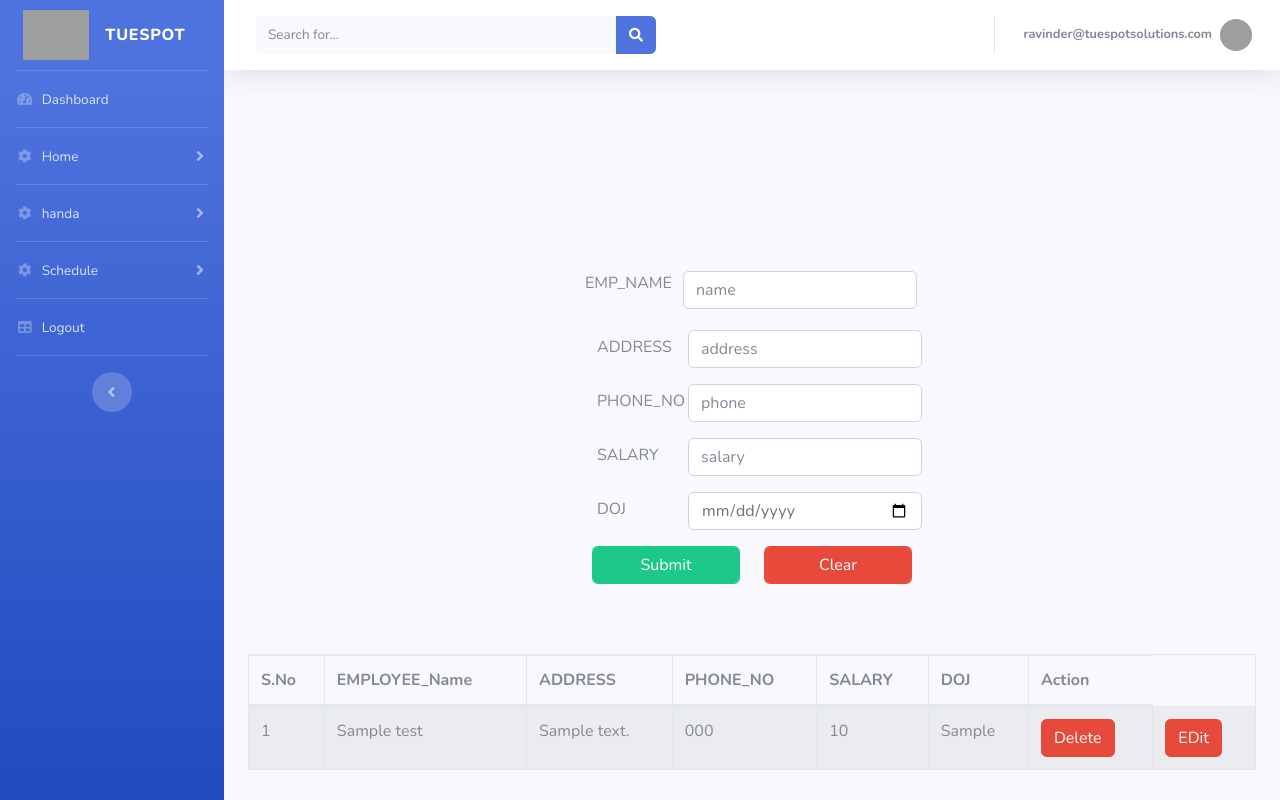
After one commit to vikaskumar1025/basicss, a PHP site: page /employee.php in a window 1280 px wide. The commit adds this page. Run offline with PHP 8.4, Linux system fonts and the light colour scheme; a user stored in the database is signed in; tables that the repository leaves empty or names only in its code hold one stand-in row (values such as "Sample post"); grey boxes are pictures that could not be loaded.

Commit message:
uyjtyjhtycfcccc

```diff
--- /dev/null
+++ b/employee.php
@@ -0,0 +1,327 @@
+<?php
+$pagename="employee.php";
+$tablename="test";
+include('header.php');
+
+extract($_REQUEST);
+
+if(isset($name))
+{
+insert($tablename);
+
+}
+
+
+if(isset($id))
+{
+destroy($id,$tablename);
+}
+
+
+?>
+<!----start code here--->
+<form method="post" name="myform" action="employee.php" id="myform" >
+      <div class="container">
+           <div class="row">
+                <div class="col-md-4">
+                </div>
+                 <div class="col-md-1" STYLE="PADDING:5PX;">
+                     <label for="male">EMP_NAME</label>
+                   </div>
+                <div class="col-md-3" STYLE="MARGIN:5PX;">
+                      <div class="form-group">
+                        <input type="text" name="name"  id="name" class="form-control" placeholder="name" required>
+                       </div>
+                 </div>
+                        <div class="col-md-4">
+                        </div>
+           </div>
+
+           <div class="row">
+                <div class="col-md-4">
+
+                </div>
+                 <div class="col-md-1" STYLE="MARGIN:5PX;">
+                 <label for="male">ADDRESS</label>
+                  </div>
+                <div class="col-md-3">
+                      <div class="form-group">
+                        <input type="text" name="address"  id="address" class="form-control" placeholder="address" required>
+                       </div>
+                 </div>
+                        <div class="col-md-4">
+                        </div>
+           </div>
+
+           <div class="row">
+                <div class="col-md-4">
+                </div>
+                 <div class="col-md-1" STYLE="MARGIN:5PX;">
+                     <label for="male">PHONE_NO</label>
+                   </div>
+                <div class="col-md-3">
+                      <div class="form-group">
+                        <input type="text" name="phone"  id="phone" class="form-control" placeholder="phone" required>
+                       </div>
+                 </div>
+                        <div class="col-md-4">
+                        </div>
+           </div>
+           <div class="row">
+                           <div class="col-md-4">
+                           </div>
+                            <div class="col-md-1" STYLE="MARGIN:5PX;">
+                                <label for="male">SALARY</label>
+                              </div>
+                           <div class="col-md-3">
+                                 <div class="form-group">
+                                   <input type="text" name="salary"  id="salary" class="form-control" placeholder="salary" required>
+                                  </div>
+                            </div>
+                                   <div class="col-md-4">
+                                   </div>
+                      </div>
+          <div class="row">
+                <div class="col-md-4">
+                </div>
+                <div class="col-md-1" STYLE="MARGIN:5PX;">
+                    <label for="male">DOJ</label>
+                         </div>
+                <div class="col-md-3">
+                      <div class="form-group">
+                        <input type="date" name="doj"  id="doj" class="form-control"  required>
+                       </div>
+                 </div>
+                        <div class="col-md-4">
+                        </div>
+           </div>
+
+
+            <div class="row">
+                  <div class="col-md-4"></div>
+                  <div class="col-md-2">
+                        <div class="form-group">
+                              <input type="submit"  class="btn btn-success form-control">
+                        </div>
+                  </div>
+
+                   <div class="col-md-2">
+                          <div class="form-group">
+                             <input type="reset" value="Clear"  class="btn btn-danger form-control">
+                           </div>
+                                    </div>
+             <div class="col-md-2"></div>
+
+
+            </div>
+</div>
+</form>
+<br>
+<br>
+
+<div class="container">
+ <div class="row ">
+	<div class="col-md-12">
+	  <table id="example" class="table table-striped table-bordered" style="width:100%">
+        <thead>
+            <tr>
+                <th>S.No</th>
+				<th>EMPLOYEE_Name</th>
+				<th>ADDRESS</th>
+					<th>PHONE_NO </th>
+					<th>SALARY</th>
+					<th>DOJ</th>
+                    <th>Action</th>
+
+            </tr>
+        </thead>
+        <tbody>
+
+             <?php $rows=select($tablename);
+
+
+							  if($rows!=null)
+							  {
+								  $count=1;
+								foreach($rows as $row)
+								{
+
+								$id=$row['id'];
+								$name=$row['name'];
+							    $class=$row['address'];
+								$roll=$row['phone'];
+								$salary=$row['salary'];
+								$doj=$row['doj'];
+
+							echo "<tr><td>$count</td>
+                                 <td>$name</td>
+							    <td>$class</td>
+							   <td>$roll</td>
+							   <td>$salary</td>
+							   <td>$doj</td>
+                              <td><div class='btn btn-danger' onclick=del($id,this)>Delete</div></td>
+                               <td><div class='btn btn-danger' onclick=edit($id,this)>EDit</div></td>
+                               </tr>";
+
+						$count=$count+1;
+								}
+							  }
+?>
+
+        </tbody>
+
+    </table>
+
+
+	</div>
+	 </div>
+</div>
+
+
+<br>
+
+
+<script type="text/javascript">
+$(document).ready(function (e) {
+	$("#myform").on('submit',(function(e) {
+
+			e.preventDefault();
+
+
+
+					$.ajax({
+						url: "<?php echo $pagename ?>",
+						type: "POST",
+						data:  new FormData(this),
+						contentType: false,
+						cache: false,
+						processData:false,
+						success: function(data)
+						{
+						alert("data insert");
+
+						window.location.href= "<?php echo $pagename ?>";
+						},
+						error: function()
+						{
+
+							alert("Something went Wrong !");
+						}
+
+
+				   });
+
+
+
+
+	}));
+});
+
+
+</script>
+
+
+
+
+
+<script>
+
+ $(document).ready(function() {
+    $('#example').DataTable();
+} );
+
+
+	function del(id,o)
+	{
+		//alert(id);
+		if(confirm('Are you sure want to delete?'))
+		{
+			 var p=o.parentNode.parentNode;
+             p.parentNode.removeChild(p);
+
+				$.ajax({
+						url:  "<?php echo $pagename ?>",
+						type: "POST",
+						data:  {"id":id},
+						success: function(data)
+						{
+						alert(data);
+						},
+						error: function()
+						{
+
+							alert("Something went Wrong !");
+						}
+
+
+				   });
+
+			//window.location.href='vapaar.php?id='+id;
+		}
+	}
+
+</script>
+
+
+<!-- Modal -->
+  <div class="modal fade" id="myModal" role="dialog">
+    <div class="modal-dialog">
+
+      <!-- Modal content-->
+      <div class="modal-content">
+        <div class="modal-header">
+          <button type="button" class="close" data-dismiss="modal">&times;</button>
+          <h4 class="modal-title">Modal Header</h4>
+        </div>
+        <div class="modal-body">
+          <form method="post" name="myform" action="practice.php" id="myform" >
+                <div class="container">
+                     <div class="row">
+                          <div class="col-md-4">
+                          </div>
+                           <div class="col-md-1">
+                               <label for="male">Name</label>
+                             </div>
+                          <div class="col-md-3">
+                                <div class="form-group">
+                                  <input type="text" name="name"  id="name" class="form-control" placeholder="name" required>
+                                 </div>
+                           </div>
+                                  <div class="col-md-4">
+                                  </div>
+                     </div>
+
+            <div class="row">
+                          <div class="col-md-4">
+
+                          </div>
+                           <div class="col-md-1">
+                           <label for="male">Class</label>
+                              </div>
+                          <div class="col-md-3">
+                                <div class="form-group">
+                                  <input type="text" name="name"  id="class" class="form-control" placeholder="class" required>
+                                 </div>
+                           </div>
+                                  <div class="col-md-4">
+                                  </div>
+               </div>
+        </div>
+        </form>
+        <div class="modal-footer">
+          <button type="button" class="btn btn-default" data-dismiss="modal">Close</button>
+        </div>
+      </div>
+
+    </div>
+  </div>
+
+
+
+
+
+<?php
+
+include('footer.php');
+
+?>
--- a/getdata.php
+++ b/getdata.php
@@ -1,4 +1,4 @@
-<?php
+    <?php
 
 include 'dbconnection.php';
 ini_set('display_errors', 1);
@@ -10,7 +10,7 @@ $response = array();
 //$response["area"] = array();
 
 
-	$sql = $conn->prepare("SELECT * FROM booksrecord WHERE uid='$id'");
+	$sql = $conn->prepare("UPDATE test WHERE uid='$id'");
 
 	$sql->execute();
 
```
Also changed, not shown: emp.php (added, +296 -0 lines).
